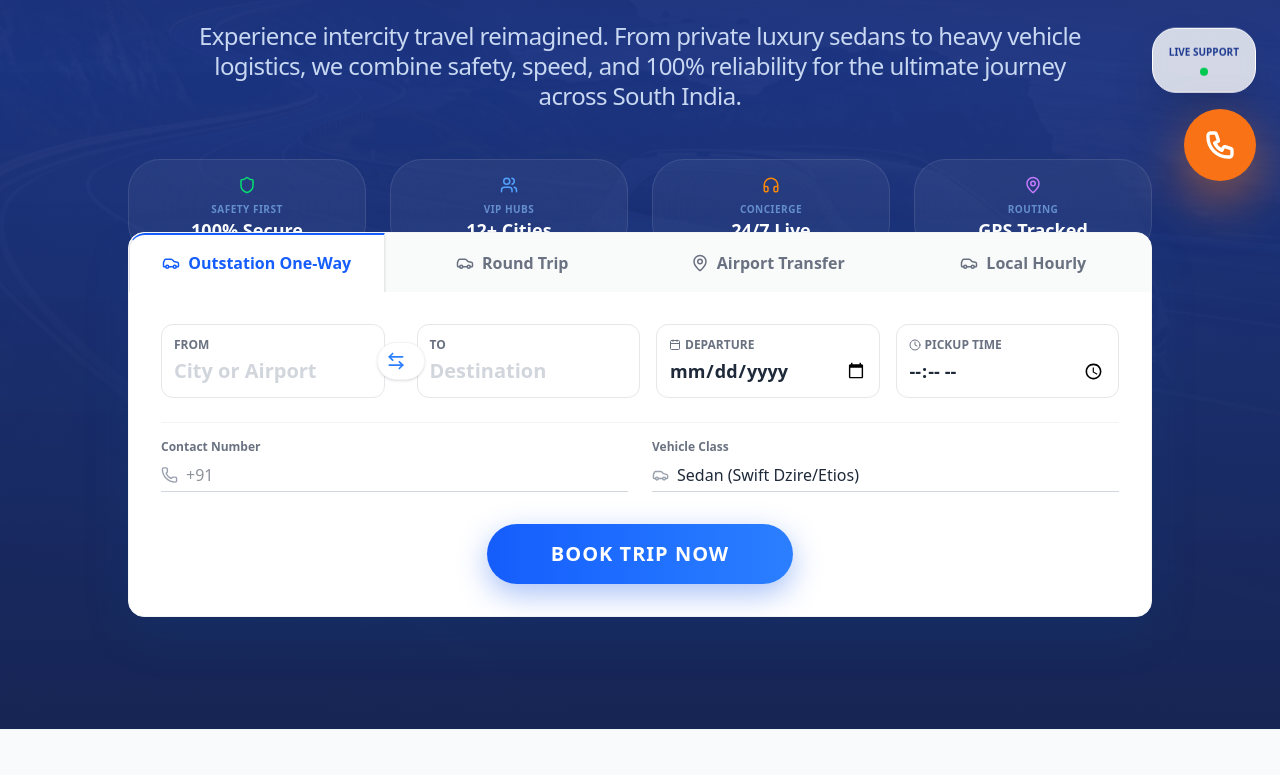
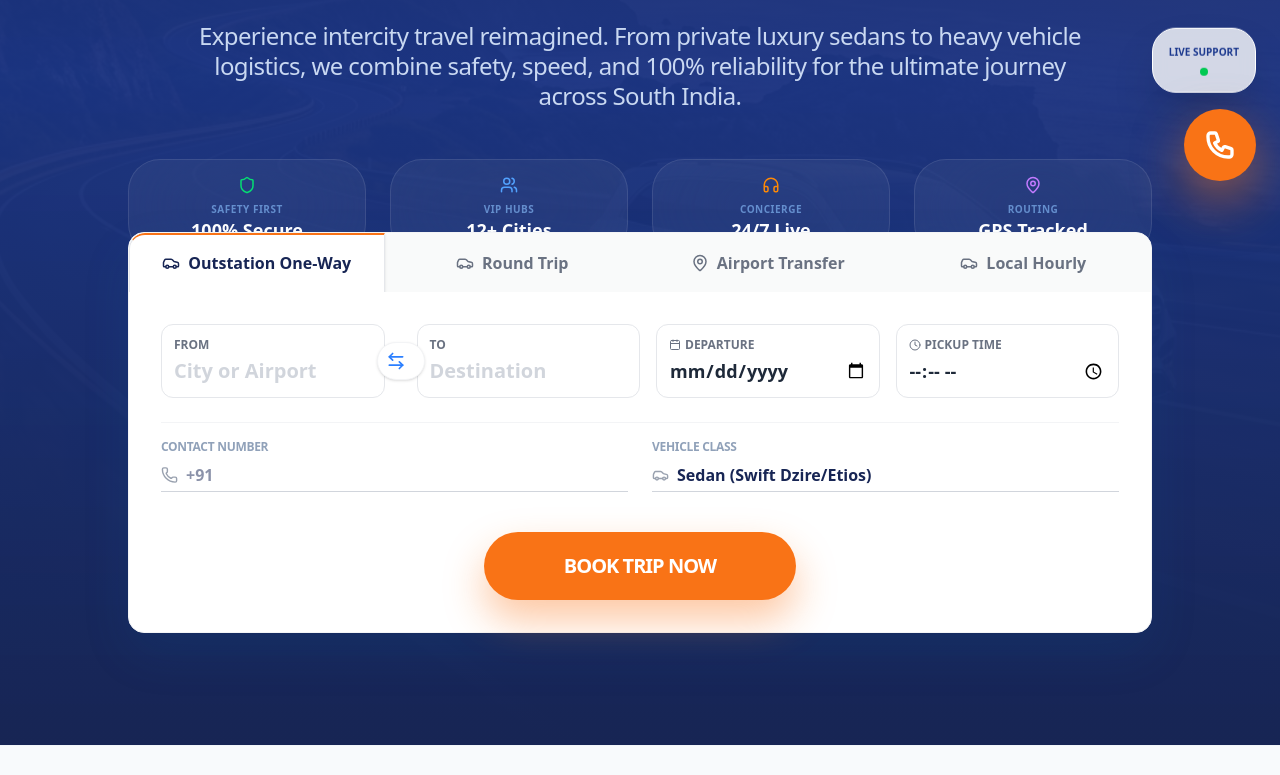
Before and after one commit to praghnesh/shannu-cab-s, a Next.js app: page / in a window 1280 px wide. Shown: the part 595-1370 px from the top of the page. Built offline with nearby package versions, Linux system fonts and the light colour scheme.

Commit message:
your update message

```diff
--- a/components/BookingForm.tsx
+++ b/components/BookingForm.tsx
@@ -80,8 +80,8 @@ export default function BookingForm() {
             onClick={() => setTripTab(tab)}
             className={`flex-1 min-w-max px-6 py-4 font-semibold whitespace-nowrap transition-colors flex items-center justify-center gap-2 first:rounded-tl-2xl last:rounded-tr-2xl relative
               ${tripTab === tab
-                ? 'bg-white text-blue-600 border-t-2 border-t-blue-600 border-x border-gray-200 border-b-0 shadow-sm z-10 pb-[17px]'
-                : 'text-gray-500 hover:text-blue-900 border-t-2 border-t-transparent border-x border-transparent border-b border-gray-200 bg-gray-50/80 hover:bg-gray-100'}`}
+                ? 'bg-white text-blue-950 border-t-2 border-t-orange-500 border-x border-gray-200 border-b-0 shadow-sm z-10 pb-[17px]'
+                : 'text-gray-500 hover:text-blue-950 border-t-2 border-t-transparent border-x border-transparent border-b border-gray-200 bg-gray-50/80 hover:bg-gray-100'}`}
           >
             {tab.includes('Airport') ? <MapPin size={18} /> : <Car size={18} />}
             {tab}
@@ -101,7 +101,7 @@ export default function BookingForm() {
       >
 
         {/* Row 1: Locations & Date & Time */}
-        <div className="grid grid-cols-1 md:grid-cols-[1fr_auto_1fr_1fr_1fr] gap-4 mb-6 items-center">
+        <div className="grid grid-cols-1 md:grid-cols-[1fr_auto_1fr] lg:grid-cols-[1fr_auto_1fr_1fr_1fr] gap-4 mb-6 items-center">
 
           <div className="border border-gray-200 rounded-xl p-3 hover:bg-blue-50/50 transition cursor-text group focus-within:border-blue-500 focus-within:ring-1 focus-within:ring-blue-500">
             <span className="text-xs font-bold text-gray-500 group-focus-within:text-blue-600 block mb-1">FROM</span>
@@ -153,18 +153,18 @@ export default function BookingForm() {
         <div className="grid grid-cols-1 md:grid-cols-2 gap-6 mb-8 pt-4 border-t border-gray-100">
 
           <div className="relative">
-            <label className="text-xs font-semibold text-gray-500 block mb-1">Contact Number</label>
-            <div className="flex items-center border-b border-gray-300 py-1 focus-within:border-blue-600 transition">
+            <label className="text-xs font-black uppercase tracking-tight text-slate-400 block mb-1">Contact Number</label>
+            <div className="flex items-center border-b border-gray-300 py-1 focus-within:border-orange-500 transition">
               <Phone size={18} className="text-gray-400 mr-2" />
-              <input name="phone" type="tel" required className="w-full bg-transparent outline-none text-gray-800" placeholder="+91" />
+              <input name="phone" type="tel" required className="w-full bg-transparent outline-none text-blue-950 font-bold" placeholder="+91" />
             </div>
           </div>
 
           <div className="relative">
-            <label className="text-xs font-semibold text-gray-500 block mb-1">Vehicle Class</label>
-            <div className="flex items-center border-b border-gray-300 py-1 focus-within:border-blue-600 transition">
+            <label className="text-xs font-black uppercase tracking-tight text-slate-400 block mb-1">Vehicle Class</label>
+            <div className="flex items-center border-b border-gray-300 py-1 focus-within:border-orange-500 transition">
               <Car size={18} className="text-gray-400 mr-2" />
-              <select name="vehicle" className="w-full bg-transparent outline-none text-gray-800 appearance-none font-medium">
+              <select name="vehicle" className="w-full bg-transparent outline-none text-blue-950 appearance-none font-bold">
                 <option value="Sedan">Sedan (Swift Dzire/Etios)</option>
                 <option value="SUV">SUV (Ertiga/Innova)</option>
                 <option value="Innova Crysta">Innova Crysta (Premium)</option>
@@ -178,15 +178,15 @@ export default function BookingForm() {
 
 
         {/* Big Search / Submit Button */}
-        <div className="text-center mt-6 relative z-20 flex justify-center">
+        <div className="text-center mt-10 relative z-20 flex justify-center">
           <motion.button
             whileHover={{ scale: 1.05 }}
             whileTap={{ scale: 0.95 }}
             type="submit"
             disabled={loading}
-            className="bg-gradient-to-r from-blue-600 to-blue-500 text-white font-bold text-xl uppercase tracking-wider py-4 px-16 rounded-full shadow-[0_10px_30px_rgba(37,_99,_235,_0.4)] hover:shadow-[0_15px_40px_rgba(37,_99,_235,_0.6)] flex items-center gap-3 transition-all"
+            className="bg-orange-500 text-white font-black text-lg md:text-xl uppercase tracking-tighter py-5 px-12 md:px-20 rounded-full shadow-[0_20px_40px_rgba(249,115,22,0.4)] hover:shadow-[0_25px_50px_rgba(249,115,22,0.6)] flex items-center gap-3 transition-all outline-none"
           >
-            {loading ? <span className="animate-pulse">Sending to Email...</span> : 'Book Trip Now'}
+            {loading ? <span className="animate-pulse">PROCESSING...</span> : 'BOOK TRIP NOW'}
           </motion.button>
         </div>
 
```
